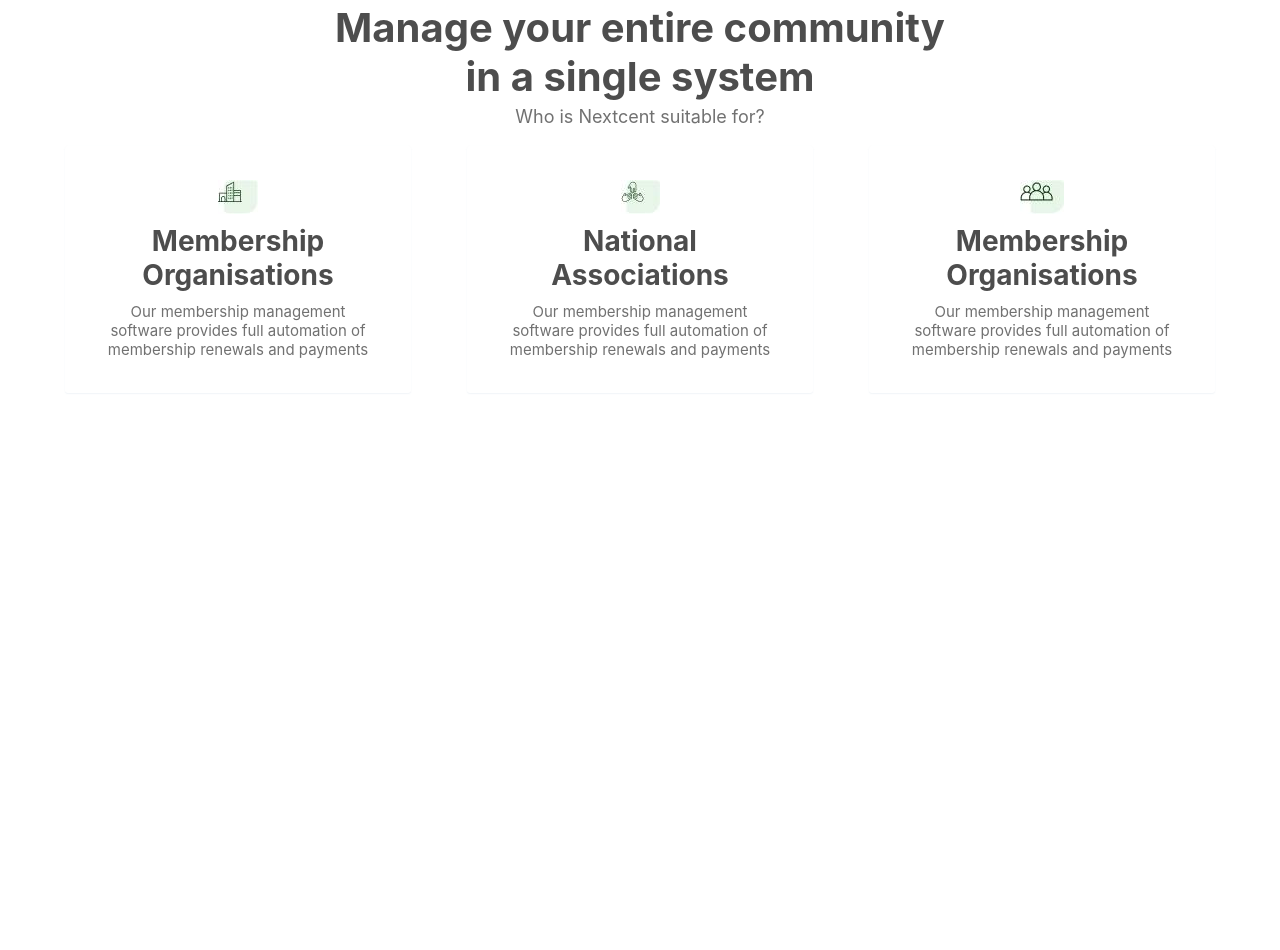
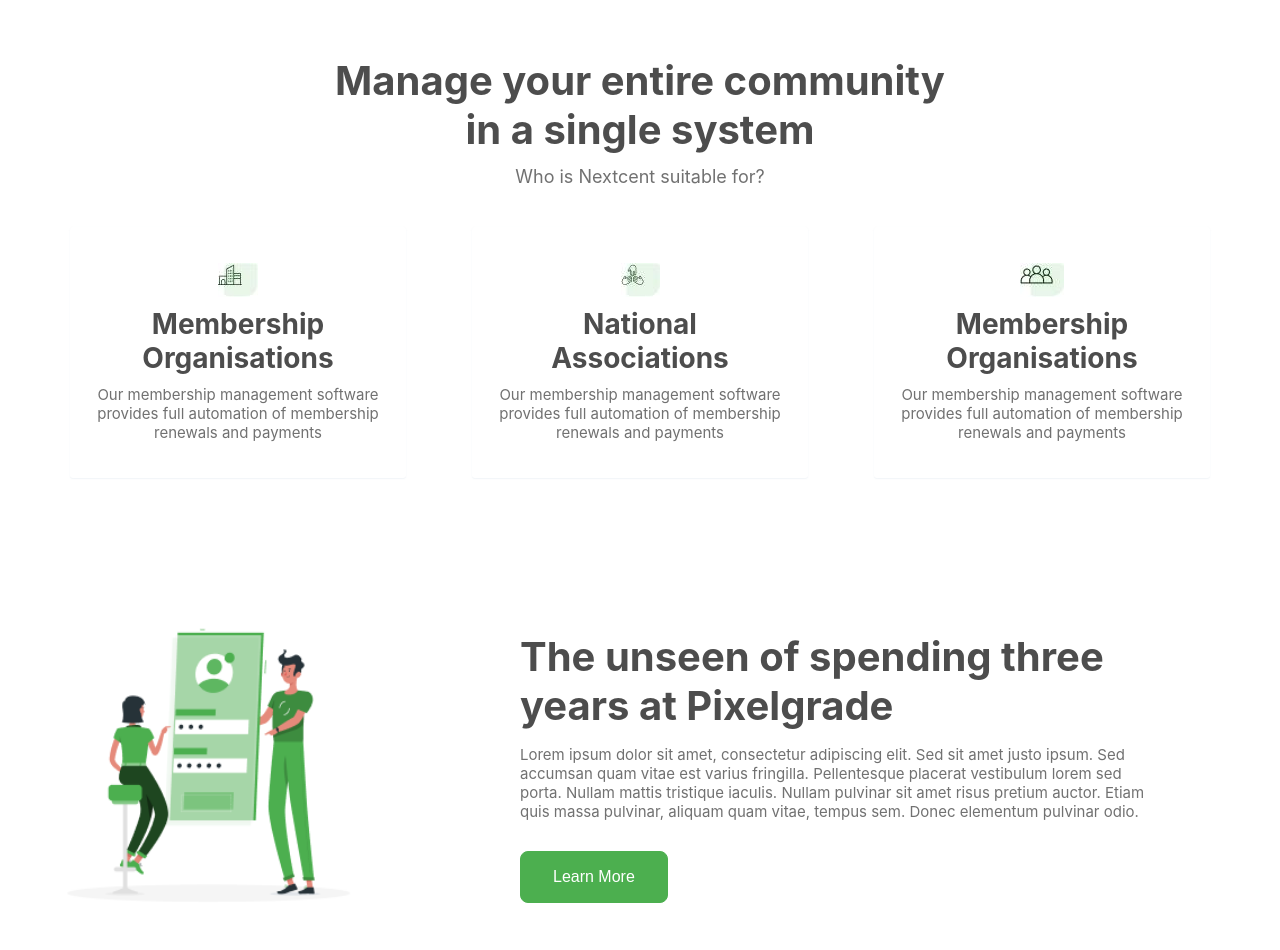
Before and after one commit to yeasminaramony/Landing-page-one, a plain HTML site: page index.html in a window 1280 px wide. Shown: the part 938-1888 px from the top of the page. Before the commit the page ends 1436 px from the top, so only its background shows below. Drawn offline with Linux system fonts and the light colour scheme.

Commit message:
One section done

```diff
--- a/index.html
+++ b/index.html
@@ -106,5 +106,25 @@
                 </div>
             </div>
         </div>
+    </section>
+
+    <section class="unseen-section margin-b-80">
+        <div class="container">
+            <div class="row">
+                <div class="col-40">
+                    <div class="hero-2-img">
+                        <img src="Assets/images/hero2.png" alt="">
+                    </div>
+                </div>
+                <div class="col-60">
+                    <div class="hero-2-content">
+                        <h1>The unseen of spending three</br> years at Pixelgrade</h1>
+                        <p>Lorem ipsum dolor sit amet, consectetur adipiscing elit. Sed sit amet justo ipsum. Sed <br>accumsan quam vitae est varius fringilla. Pellentesque placerat vestibulum lorem sed<br> porta. Nullam mattis tristique iaculis. Nullam pulvinar sit amet risus pretium auctor. Etiam<br> quis massa pulvinar, aliquam quam vitae, tempus sem. Donec elementum pulvinar odio.</p>
+                        <button>Learn More</button>
+                    </div>
+                </div>
+            </div>
+        </div>
+    </section>
 </body>
 </html>
--- a/style.css
+++ b/style.css
@@ -116,9 +116,9 @@ section.hero-section {
     color: var(--neutral-grey, #717171);
     text-align: center;
     font-family: Inter;
-    line-height: 8.013px; /* 150% */
     font-size: 18px;
 }
+
 
 .our-clients-image {
     display: flex;
@@ -156,6 +156,38 @@ section.hero-section {
     border-radius: 2.671px;
     background: var(--neutral-white, #FFF);
     box-shadow: 0px 0.66773px 1.33547px 0px rgba(171, 190, 209, 0.20);
-    padding: 34px;
-    margin: 25px;
+    padding: 36px 27px;
+    margin: 30px;
+    margin-top: 40px;
 }
+
+.col-40 {
+    width: 40%;
+}
+
+.col-60 {
+    width: 60%;
+}
+
+.hero-2-content h1 {
+    color: var(--neutral-d-grey, #4D4D4D);
+    font-family: Inter;
+    font-size: 40px;
+}
+
+.hero-2-content p {
+    color: var(--neutral-grey, #717171);
+    font-family: Inter;
+    font-size: 15px;
+    margin-bottom: 30px;
+    margin-top: 15px;
+}
+
+.hero-2-img img {
+    height: 355px;
+    width: 340px;
+}
+
+section.our-clients {
+    margin-top: 100px;
+}
```
Also changed, not shown: Assets/images/hero2.png (added).
